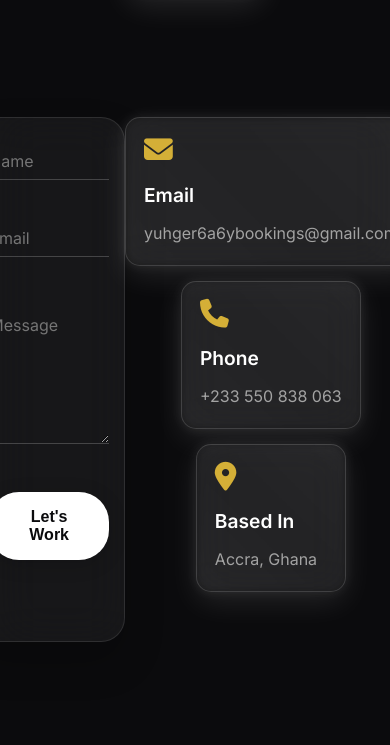
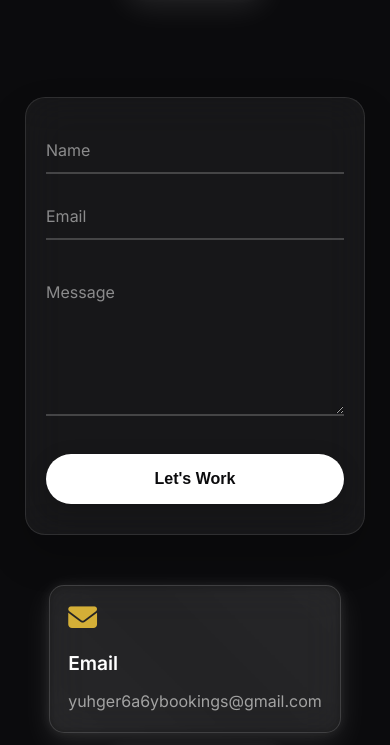
Before and after one commit to saintkarimm/yuhger6a6y, a website: page Yuhger6a6y/contact/contact.html in a window 390 px wide. Shown: the part 995-1740 px from the top of the page. Drawn offline with Linux system fonts and the light colour scheme.

Commit message:
I HOPE NEW ONES WORK

```diff
--- a/Yuhger6a6y/contact/contact.html
+++ b/Yuhger6a6y/contact/contact.html
@@ -319,16 +319,18 @@
 
         /* Form Section */
         .form-section {
-            padding: 100px 0;
+            padding: 100px 20px;
             background: transparent;
         }
 
         .form-container {
             display: flex;
-            justify-content: center;
-            max-width: 600px;
+            flex-direction: column;
+            align-items: center;
+            max-width: 700px;
             margin: 0 auto;
             padding: 0 20px;
+            gap: 50px;
         }
 
         .contact-form {
@@ -340,29 +342,38 @@
             box-shadow: 0 20px 40px rgba(0, 0, 0, 0.2);
             transition: all 0.3s ease;
             width: 100%;
+            max-width: 600px;
         }
 
         .form-group {
-            margin-bottom: 40px;
+            margin-bottom: 30px;
+            width: 100%;
         }
 
         .form-group input,
         .form-group textarea {
             width: 100%;
-            padding: 12px 0;
+            padding: 15px 0;
             border: none;
-            border-bottom: 1px solid rgba(255, 255, 255, 0.2);
+            border-bottom: 2px solid rgba(255, 255, 255, 0.2);
             background: transparent;
             color: var(--text-light);
-            font-size: 1rem;
+            font-size: 1.1rem;
             font-family: 'Inter', sans-serif;
             outline: none;
             transition: all 0.3s ease;
+            box-sizing: border-box;
+        }
+
+        .form-group input::placeholder,
+        .form-group textarea::placeholder {
+            color: rgba(255, 255, 255, 0.5);
         }
 
         .form-group input:focus,
         .form-group textarea:focus {
-            border-bottom: 1px solid var(--accent-gold);
+            border-bottom: 2px solid var(--accent-gold);
+            background: rgba(255, 255, 255, 0.02);
         }
 
         .form-group textarea {
@@ -372,13 +383,14 @@
         }
 
         .submit-btn {
-            width: auto;
-            padding: 16px 40px;
+            width: 100%;
+            max-width: 300px;
+            padding: 18px 40px;
             background: white;
             color: #0B0B0D;
             border: none;
             border-radius: 30px;
-            font-size: 1rem;
+            font-size: 1.1rem;
             font-weight: 600;
             cursor: pointer;
             transition: all 0.3s ease;
@@ -387,6 +399,7 @@
             justify-content: center;
             gap: 10px;
             box-shadow: 0 4px 20px rgba(0, 0, 0, 0.15);
+            margin: 30px auto 0;
         }
 
         .submit-btn:hover {
@@ -716,15 +729,34 @@
 
             .social-section,
             .form-section {
-                padding: 60px 0;
+                padding: 60px 15px;
             }
 
             .contact-form {
-                padding: 30px 20px;
+                padding: 35px 25px;
+                max-width: 100%;
             }
 
             .form-container {
                 padding: 0 10px;
+                max-width: 100%;
+            }
+
+            .form-group {
+                margin-bottom: 25px;
+            }
+
+            .form-group input,
+            .form-group textarea {
+                font-size: 16px; /* Prevent zoom on iOS */
+                padding: 12px 0;
+            }
+
+            .submit-btn {
+                width: 100%;
+                max-width: 100%;
+                padding: 16px 30px;
+                font-size: 1rem;
             }
 
             .footer-content {
@@ -782,13 +814,33 @@
                 font-size: 0.9rem;
             }
 
+            .form-section {
+                padding: 40px 15px;
+            }
+
+            .form-container {
+                padding: 0 10px;
+            }
+
             .contact-form {
-                padding: 25px 15px;
+                padding: 30px 20px;
+                border-radius: 20px;
+            }
+
+            .form-group {
+                margin-bottom: 20px;
             }
 
             .form-group input,
             .form-group textarea {
-                padding: 8px 0;
+                padding: 12px 0;
+                font-size: 16px; /* Prevent iOS zoom */
+            }
+
+            .submit-btn {
+                padding: 16px 25px;
+                font-size: 1rem;
+                width: 100%;
             }
 
             .info-item {
--- a/Yuhger6a6y/package.json
+++ b/Yuhger6a6y/package.json
@@ -8,7 +8,9 @@
     "dev": "nodemon server.js"
   },
   "dependencies": {
-    "dotenv": "^16.3.1"
+    "dotenv": "^16.3.1",
+    "googleapis": "^128.0.0",
+    "google-auth-library": "^9.4.1"
   },
   "keywords": [],
   "author": "",
--- a/Yuhger6a6y/styles/main-styles.css
+++ b/Yuhger6a6y/styles/main-styles.css
@@ -178,8 +178,7 @@
     letter-spacing: -0.5px;
 }
 
-/* Duplicate removed - merged with earlier definition */
-
+/* Desktop nav-link styles - mobile styles are defined in the media query above */
 .nav-link {
     color: var(--text-light);
     text-decoration: none;
@@ -354,10 +353,6 @@
     }
 
     .nav {
-        padding: 20px 25px;
-    }
-
-    .nav-menu {
-        display: none;
+        padding: 0;
     }
 }
```
Also changed, not shown: Yuhger6a6y/admin/admin.js (+70 -27 lines), Yuhger6a6y/server.js (+6 -1 lines), Yuhger6a6y/vercel.json (added).
